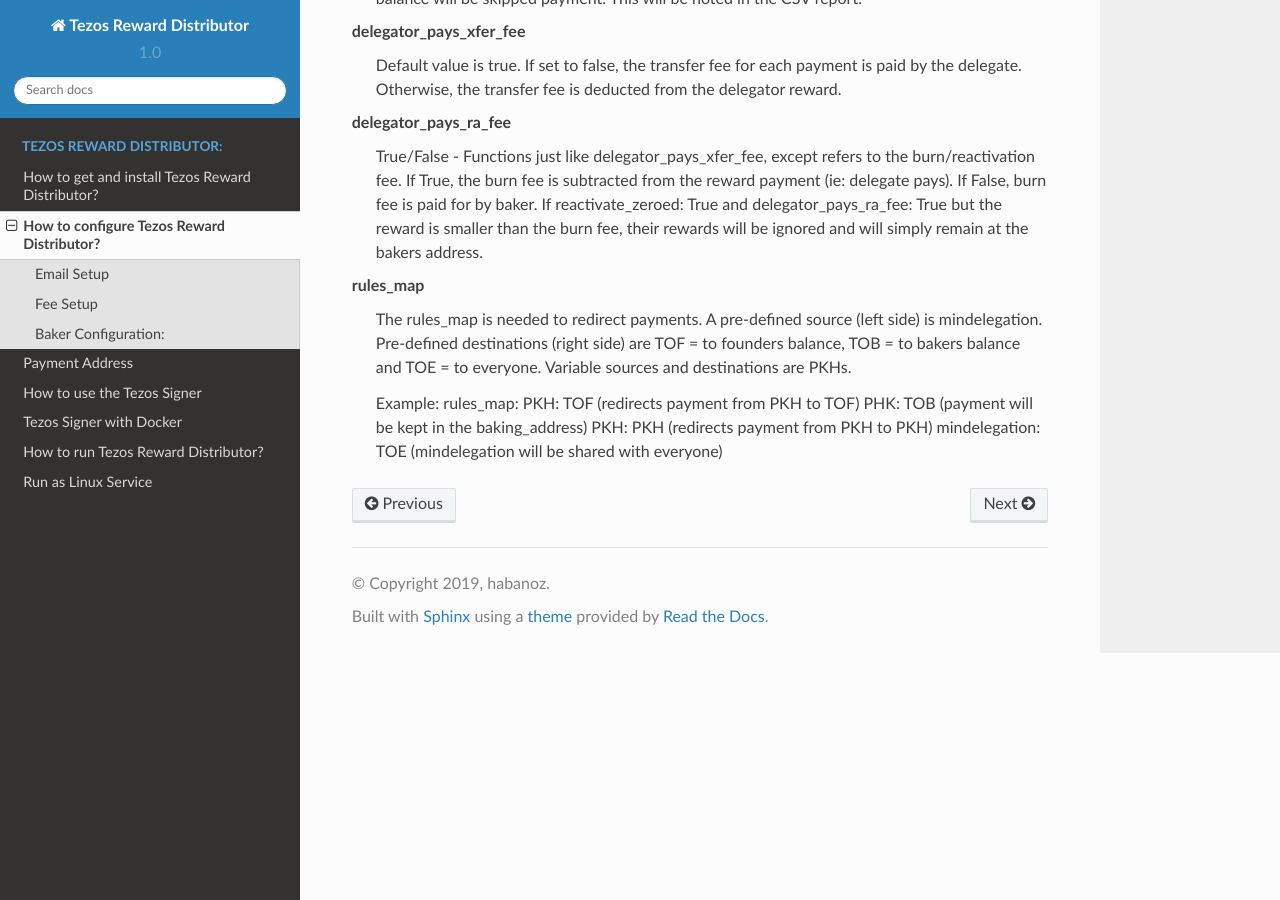
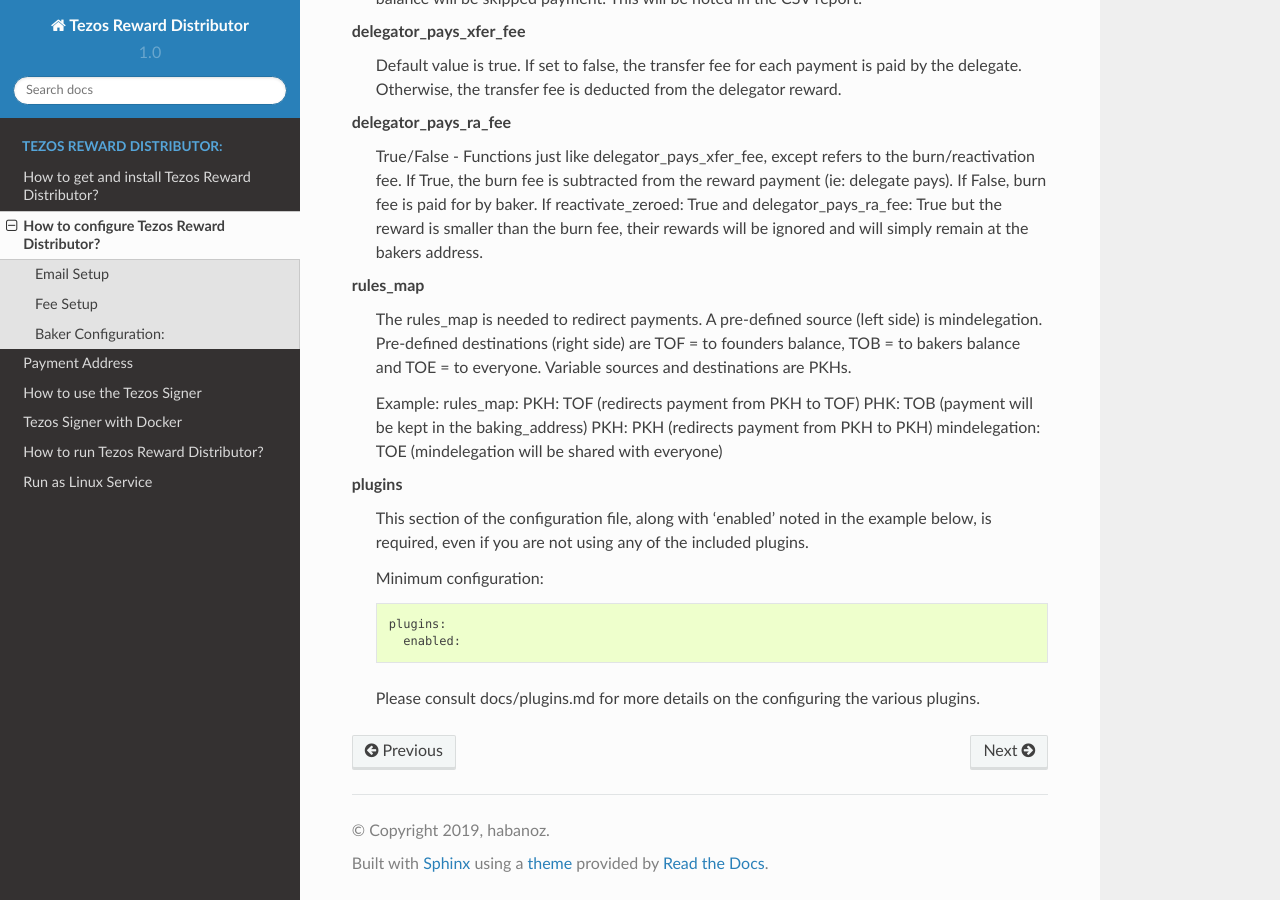
Before and after one commit to tezos-reward-distributor-organization/tezos-reward-distributor, a Sphinx documentation site: the page built from docs/configuration.rst, in a window 1280 px wide and 900 px high, scrolled down 2486 px. Built offline with Sphinx 7.4.7 and the Read the Docs theme 2.0.0, drawn with Linux system fonts in a browser that asks for light colours; pages that are not in the unit, such as notebooks, are missing from menus; some of the changed text lies outside the part shown.

Commit message:
documentation update

```diff
--- a/docs/configuration.rst
+++ b/docs/configuration.rst
@@ -4,8 +4,8 @@
 Email Setup
 ------------------------
 
-Get emails for payment reports at each cycle. Fill email.ini file with
-your email details to receive payment emails.
+Various notifications, such as completed cycle payouts, can be delivered to you via email.
+Please see docs/plugins.md for information on configuring this plugin.
 
 Fee Setup
 ------------------------
@@ -145,3 +145,14 @@
   PHK: TOB (payment will be kept in the baking_address)
   PKH: PKH (redirects payment from PKH to PKH)
   mindelegation: TOE (mindelegation will be shared with everyone)
+
+**plugins**
+  This section of the configuration file, along with 'enabled' noted in the example below,
+  is required, even if you are not using any of the included plugins.
+
+  Minimum configuration::
+
+    plugins:
+      enabled:
+
+  Please consult docs/plugins.md for more details on the configuring the various plugins.
```
